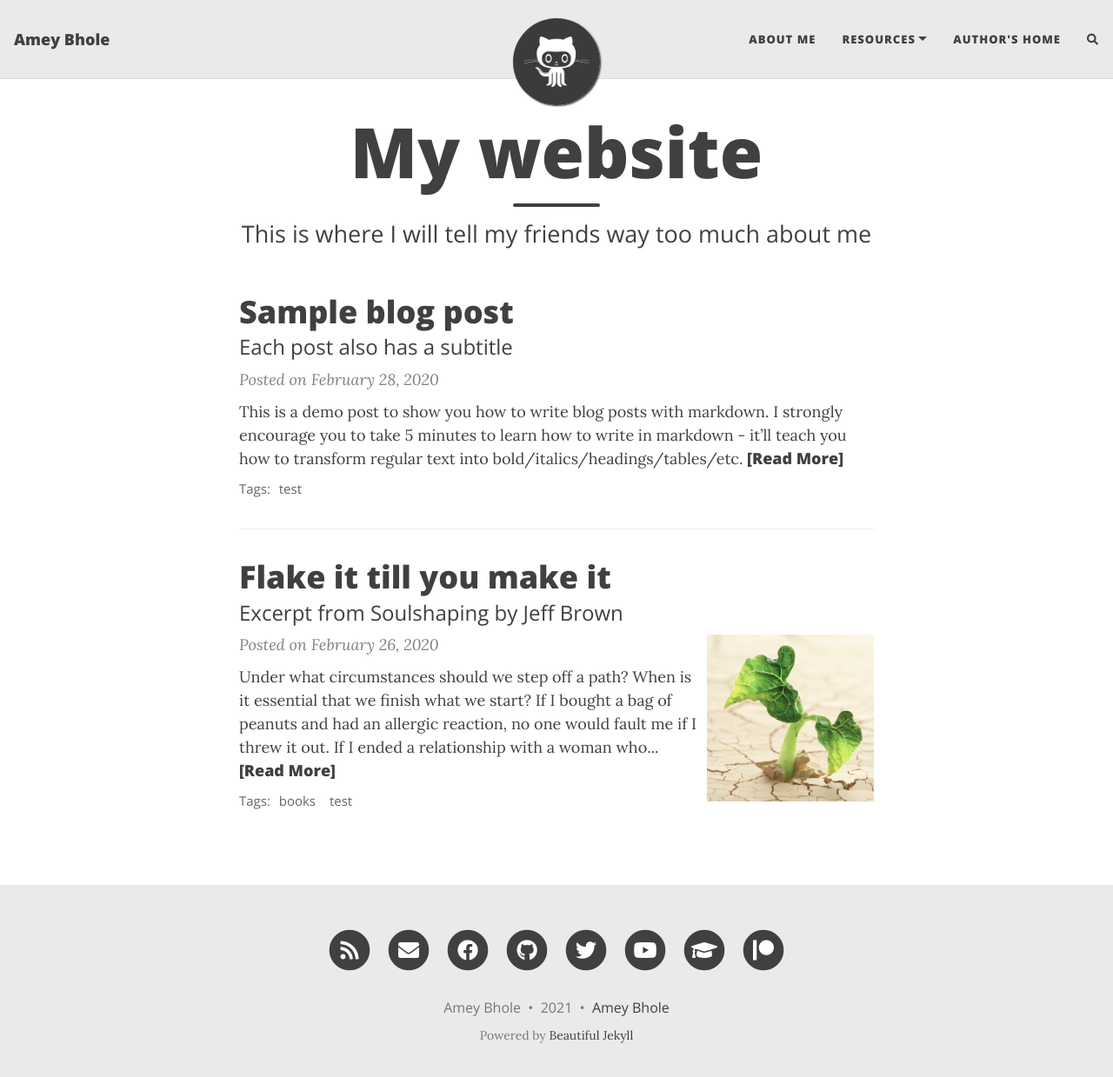
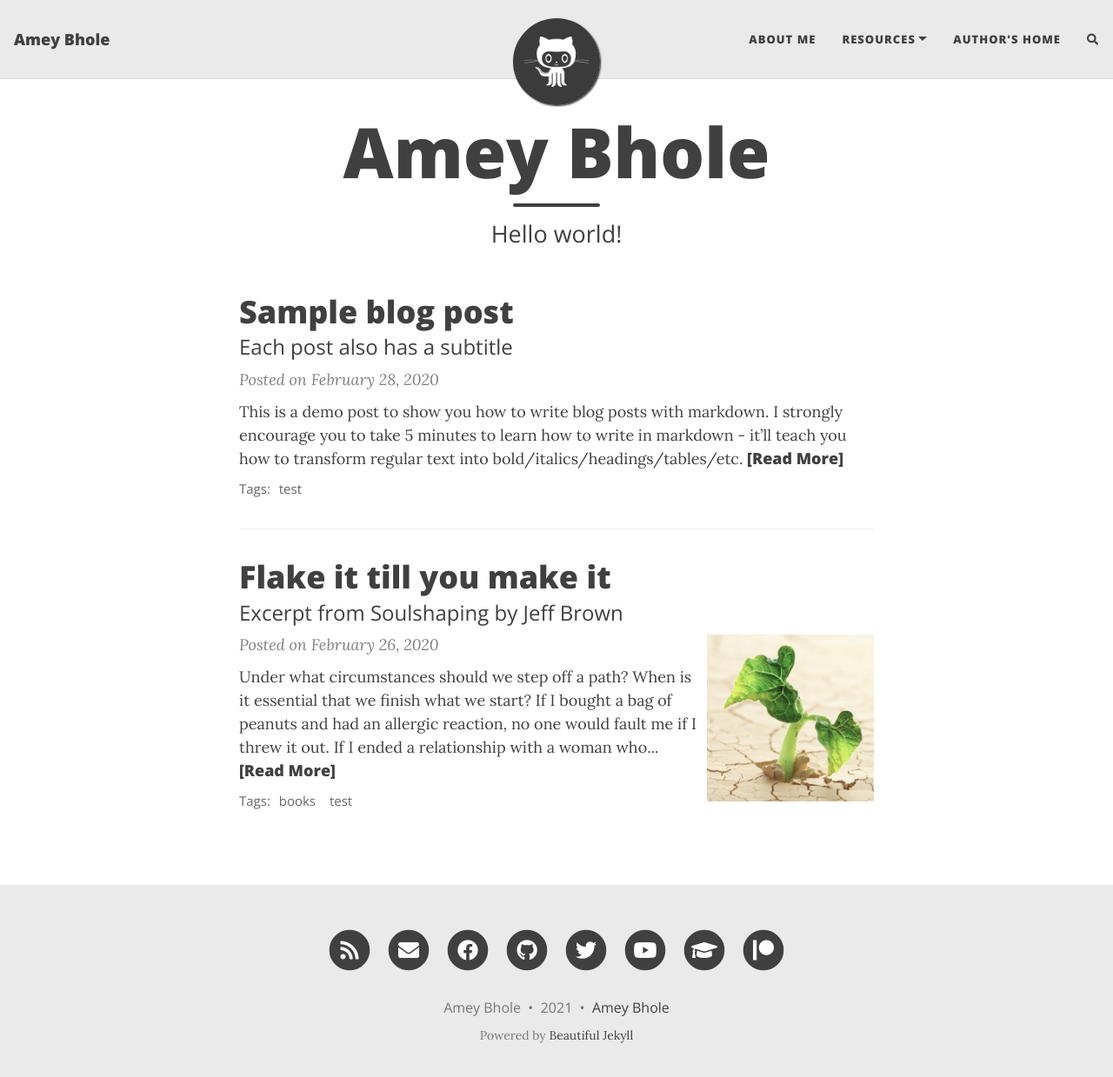
Before and after one commit to ameybhole/ameybhole.github.io, a Jekyll site: the page built from index.html, in a window 1280 px wide and 1252 px high. Shown: the top 1239 px of the window at 87% size. Built offline with Jekyll 4.4.1, drawn with Linux system fonts in a browser that asks for light colours; nearby versions of some CDN libraries; the list of posts is cut into pages by our own code; comment, search, counter and statistics services are not loaded.

Commit message:
Update index.html

```diff
--- a/index.html
+++ b/index.html
@@ -1,5 +1,5 @@
 ---
 layout: home
-title: My website
-subtitle: This is where I will tell my friends way too much about me
+title: Amey Bhole
+subtitle: Hello world!
 ---
```
